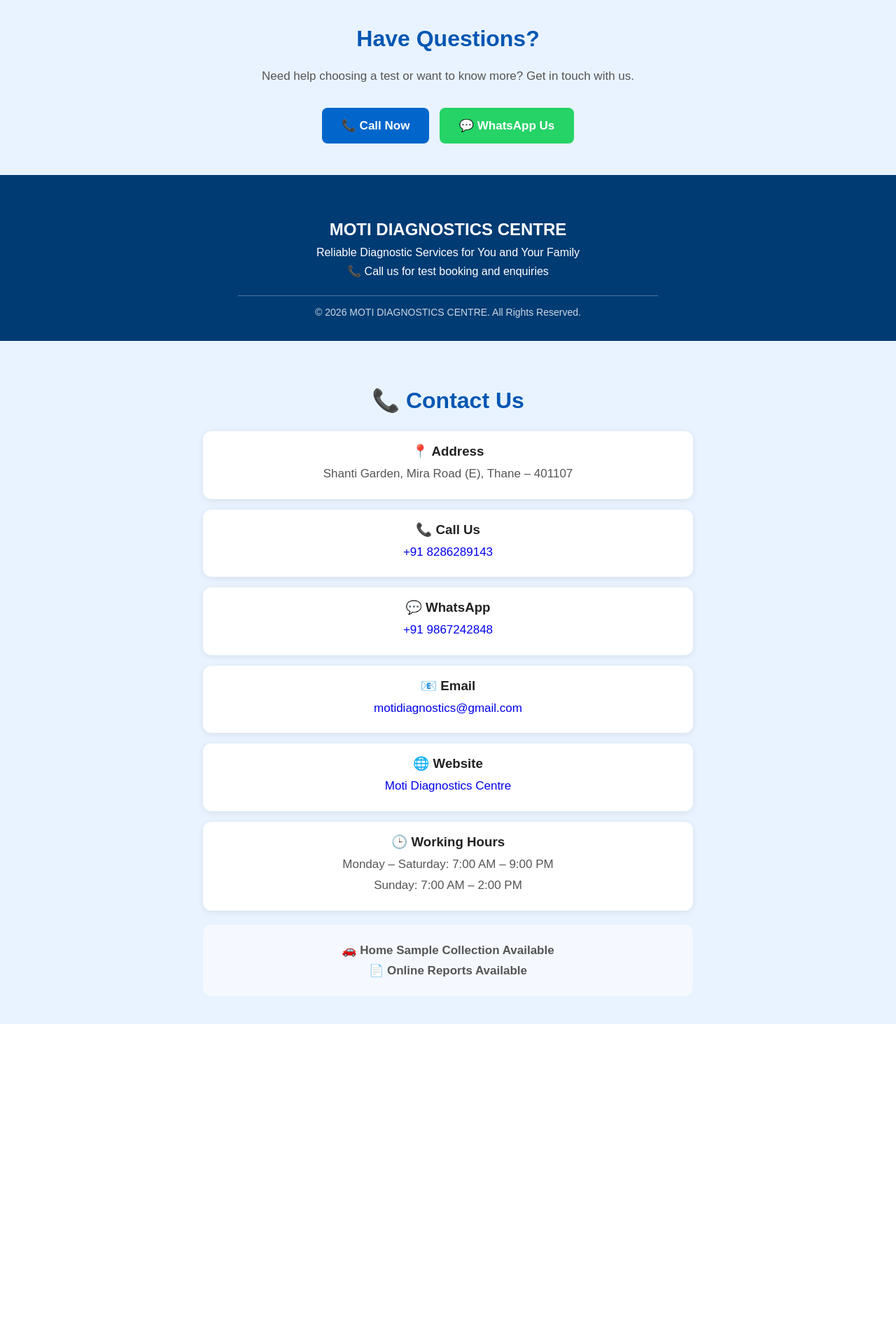
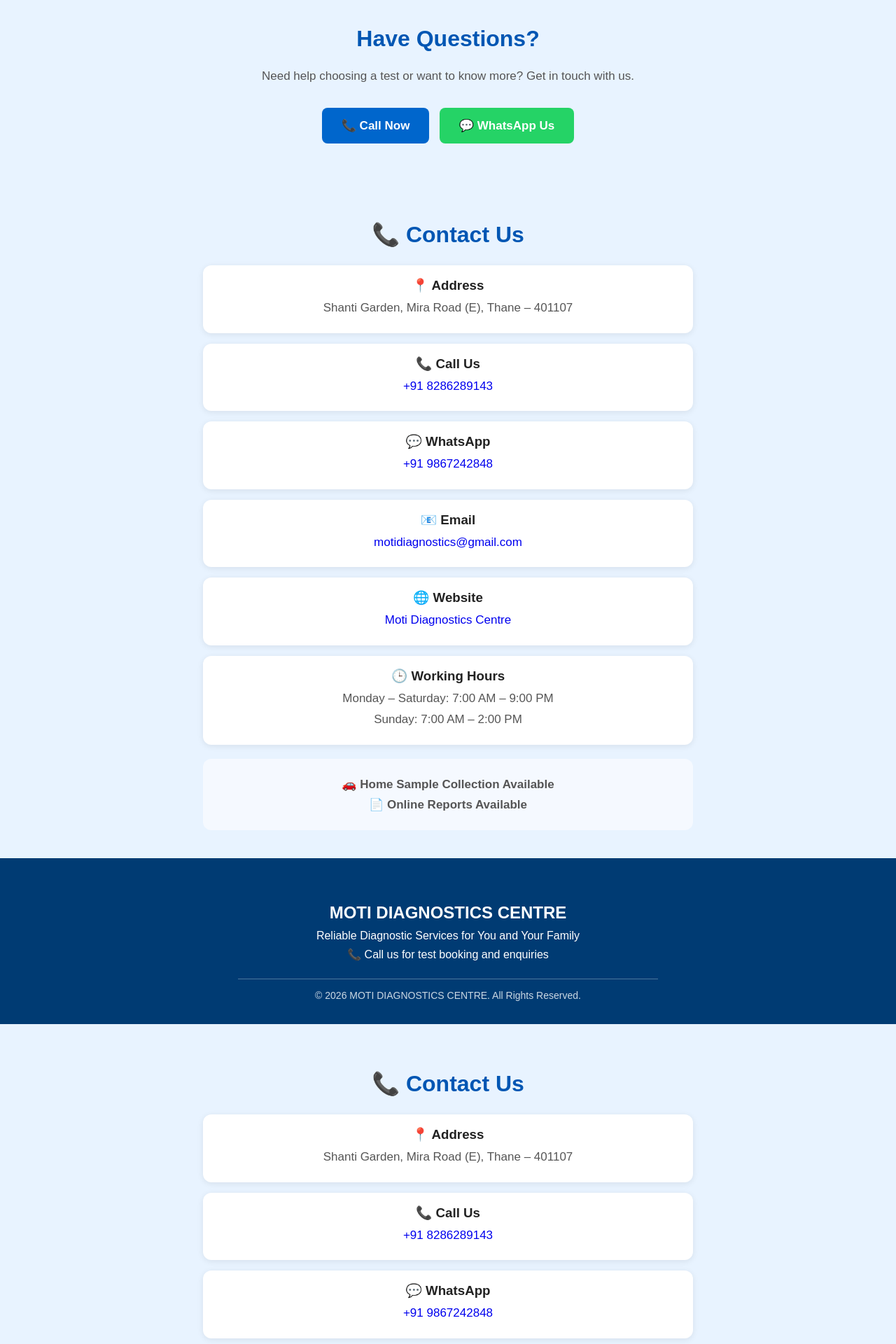
Before and after one commit to aarthak21-beep/test-booking, a Flask app: page / in a window 1280 px wide. Shown: the part 2298-4218 px from the top of the page at 70% size. Before the commit the page ends 3761 px from the top, so only its background shows below. Run offline with Flask 3, Linux system fonts and the light colour scheme.

Commit message:
Update booking.html

```diff
--- a/templates/booking.html
+++ b/templates/booking.html
@@ -685,6 +685,63 @@ pattern="[0-9]{10}"
     </div>
 
 </section>
+    <section id="contact" class="contact-section">
+
+    <h2>📞 Contact Us</h2>
+
+    <div class="contact-card">
+
+        <div class="contact-item">
+            <h3>📍 Address</h3>
+            <p>Shanti Garden, Mira Road (E), Thane – 401107</p>
+        </div>
+
+        <div class="contact-item">
+            <h3>📞 Call Us</h3>
+            <p>
+                <a href="tel:+918286289143">+91 8286289143</a>
+            </p>
+        </div>
+
+        <div class="contact-item">
+            <h3>💬 WhatsApp</h3>
+            <p>
+                <a href="https://wa.me/919867242848">+91 9867242848</a>
+            </p>
+        </div>
+
+        <div class="contact-item">
+            <h3>📧 Email</h3>
+            <p>
+                <a href="mailto:motidiagnostics@gmail.com">
+                    motidiagnostics@gmail.com
+                </a>
+            </p>
+        </div>
+
+        <div class="contact-item">
+            <h3>🌐 Website</h3>
+            <p>
+                <a href="https://diagnostics.themotigroup.co.in">
+                    Moti Diagnostics Centre
+                </a>
+            </p>
+        </div>
+
+        <div class="contact-item">
+            <h3>🕒 Working Hours</h3>
+            <p>Monday – Saturday: 7:00 AM – 9:00 PM</p>
+            <p>Sunday: 7:00 AM – 2:00 PM</p>
+        </div>
+
+        <div class="contact-services">
+            <p>🚗 <strong>Home Sample Collection Available</strong></p>
+            <p>📄 <strong>Online Reports Available</strong></p>
+        </div>
+
+    </div>
+
+</section>
 <footer class="footer">
 
     <h3>MOTI DIAGNOSTICS CENTRE</h3>
```
